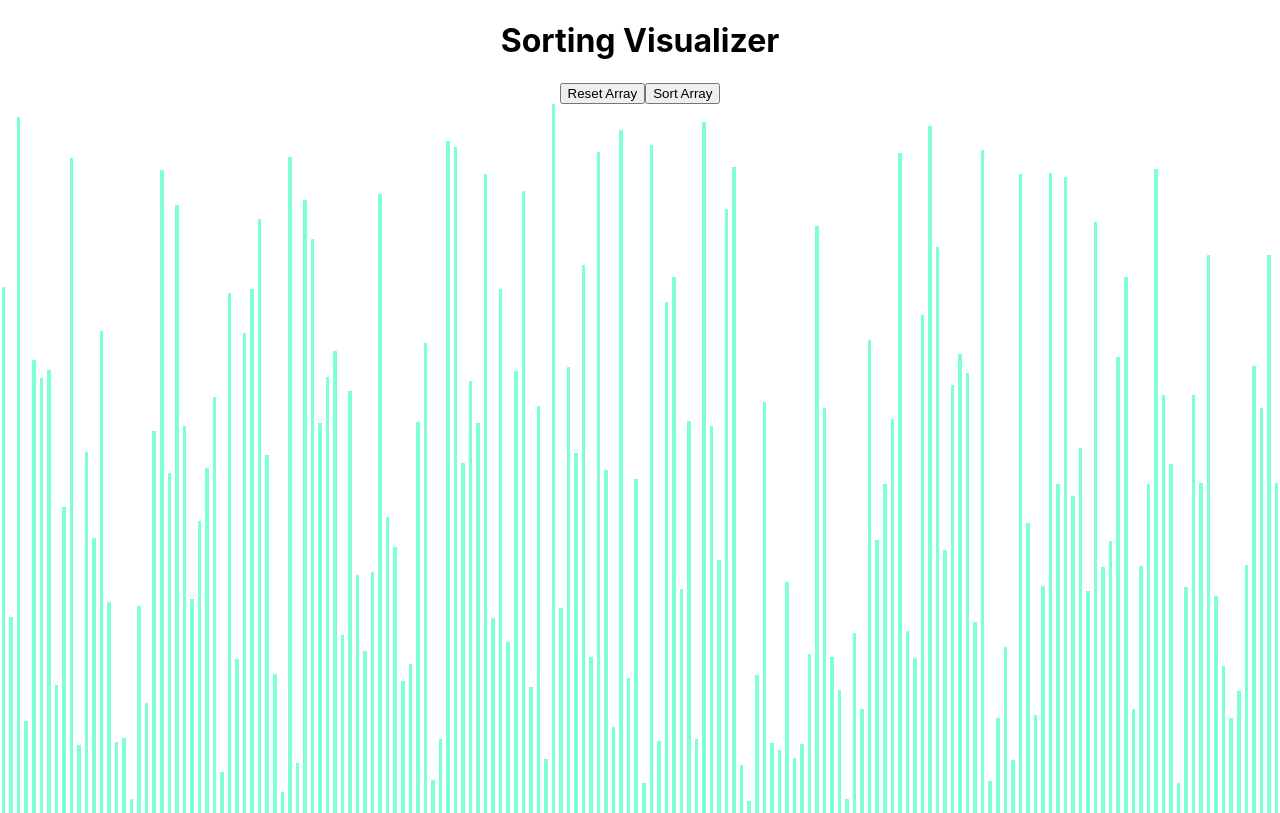
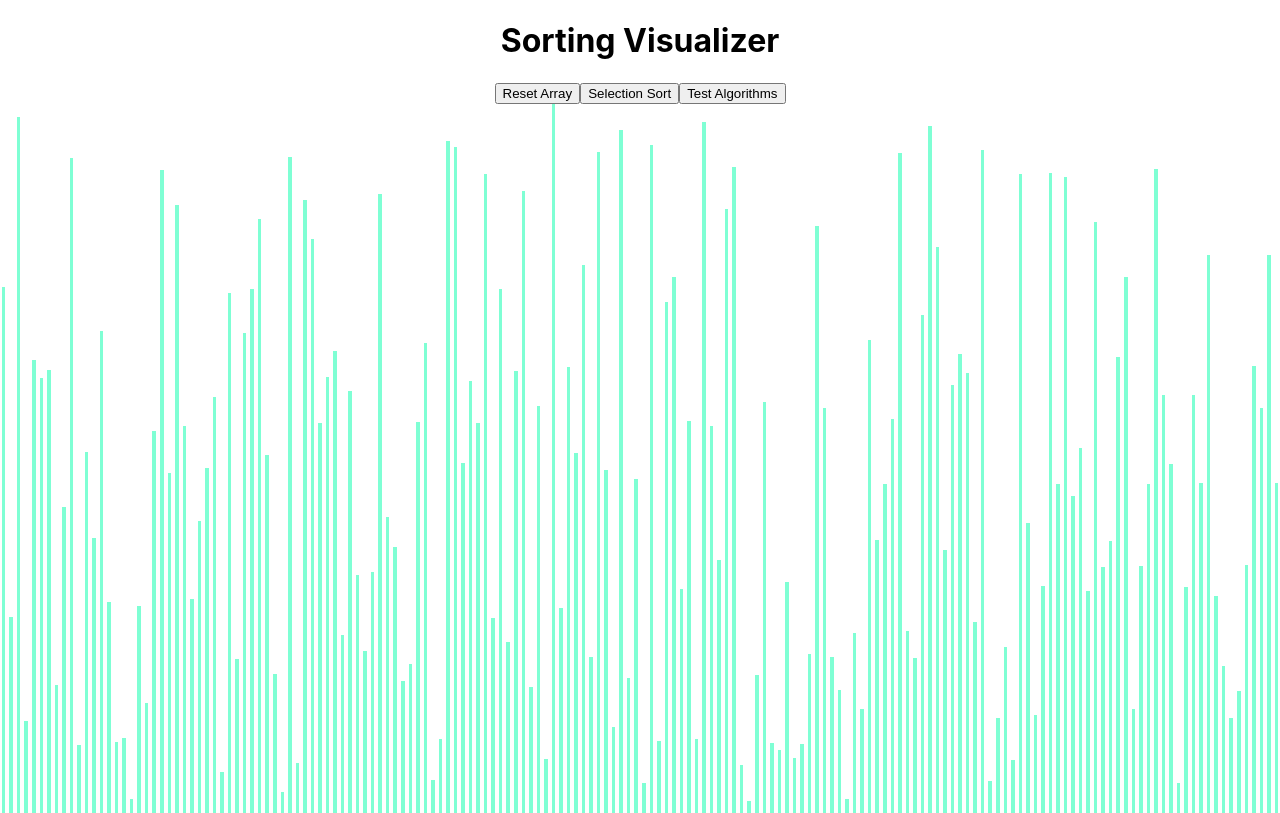
Before and after one commit to abhinandhajay/sorting-visualizer, a React (Create React App) app: page / in a window 1280 px wide. Built offline with nearby package versions, Linux system fonts and the light colour scheme.

Commit message:
Add Selection Sort

```diff
--- a/src/App.css
+++ b/src/App.css
@@ -1,3 +1,7 @@
+* {
+  box-sizing: border-box;
+}
+
 .App {
   text-align: center;
 }
--- /dev/null
+++ b/src/algorithms/SelectionSort.js
@@ -0,0 +1,26 @@
+const selectionSort = (array) => {
+	let sortedArray = array
+	let temp
+	let animations = []
+	for (let i = 0; i < sortedArray.length; i++) {
+		let minHeight = sortedArray[i]
+		let minPos = i
+		for (let j = i + 1; j < sortedArray.length; j++) {
+			if (minHeight > sortedArray[j]) {
+				minHeight = sortedArray[j]
+				minPos = j
+			}
+		}
+		temp = sortedArray[i]
+		sortedArray[i] = sortedArray[minPos]
+		sortedArray[minPos] = temp
+
+		// Add animations
+		animations.push({'comp': [i, minPos]})
+		animations.push({'comp': [i, minPos]})
+		animations.push({'swap': [i, minPos]})
+	}
+	return { sortedArray, animations }
+}
+
+export default selectionSort;
--- a/src/components/Bar.jsx
+++ b/src/components/Bar.jsx
@@ -1,4 +1,4 @@
-import { useEffect, useState } from 'react';
+import { useEffect } from 'react';
 import './Bar.css';
 
 
--- a/src/components/Visualizer.jsx
+++ b/src/components/Visualizer.jsx
@@ -1,25 +1,87 @@
+/* eslint-disable react-hooks/exhaustive-deps */
 import { useEffect, useState } from 'react';
+import selectionSort from '../algorithms/SelectionSort';
 import Bar from './Bar';
 import './Visualizer.css';
 
-
+const ANIMATION_DELAY_MS = 5
 
 const Visualizer = () => {
 
-	const [array, setArray] = useState([0])
+	const [array, setArray] = useState([])
 	const [arraySize, setArraySize] = useState(170)
 
 	const resetArray = () => {
 		const temp = []
+		const allBars = document.querySelectorAll(`.main-bar`)
 		for (let i = 0; i < arraySize; i++) {
 			temp.push(Math.round(Math.random() * 700) + 10)
+			if (allBars[i]) {
+				allBars[i].style.backgroundColor = 'aquamarine'
+			}
 		}
 		setArray(temp)
+	}
+
+	const runSelectionSort = () => {
+		const { animations } = selectionSort(array)
+
+		let allBars = document.querySelectorAll(`.main-bar`)
+
+		for (let i = 0; i < animations.length; i++) {
+
+			setTimeout(() => {
+				if (animations[i].comp !== undefined) {
+					allBars[animations[i].comp[0]].style.backgroundColor = i % 3 === 0 ? 'red' : 'aquamarine'
+					allBars[animations[i].comp[1]].style.backgroundColor = i % 3 === 0 ? 'red' : 'aquamarine'
+				}
+				if (animations[i].swap !== undefined) {
+					let temp = allBars[animations[i].swap[0]].style.height
+					allBars[animations[i].swap[0]].style.height = allBars[animations[i].swap[1]].style.height
+					allBars[animations[i].swap[1]].style.height = temp
+					allBars[animations[i].swap[0]].style.backgroundColor = 'plum'
+				}
+			}, ANIMATION_DELAY_MS * i)
+		}
+	}
+
+	const testAlgorithms = () => {
+		let temp = []
+		console.log('TESTING SELECTION')
+		for (let i = 0; i < 100 ; i++) {
+			temp = []
+			for (let i = 0; i < arraySize; i++) {
+				temp.push(Math.round(Math.random() * 700) + 10)
+			}
+
+			let jsSorted = temp.sort((a, b) => a - b)
+			let { sortedArray } = selectionSort(temp)
+
+			if (checkEquality(sortedArray, jsSorted)) {
+				console.log(true)
+			} else {
+				console.log(false)
+			}
+		}
+
+	}
+
+	const checkEquality = (sortedArray, jsSorted) => {
+		if (sortedArray.length !== jsSorted.length) {
+			return false
+		}
+		for (let i = 0 ; i < sortedArray.length; i++) {
+			if (sortedArray[i] !== jsSorted[i]) {
+				return false
+			}
+		}
+		return true
 	}
 
 	useEffect(() => {
 		resetArray()
 	}, [])
+
 
 	return (
 		<div>
@@ -27,8 +89,11 @@ const Visualizer = () => {
 			<button onClick={resetArray}>
 				Reset Array
 			</button>
-			<button onClick={resetArray}>
-				Sort Array
+			<button onClick={runSelectionSort}>
+				Selection Sort
+			</button>
+			<button onClick={testAlgorithms}>
+				Test Algorithms
 			</button>
 			<div className='bar-container'>
 				{array.map((ele, idx) => (<Bar key={idx} value={ele}></Bar>))}
```
